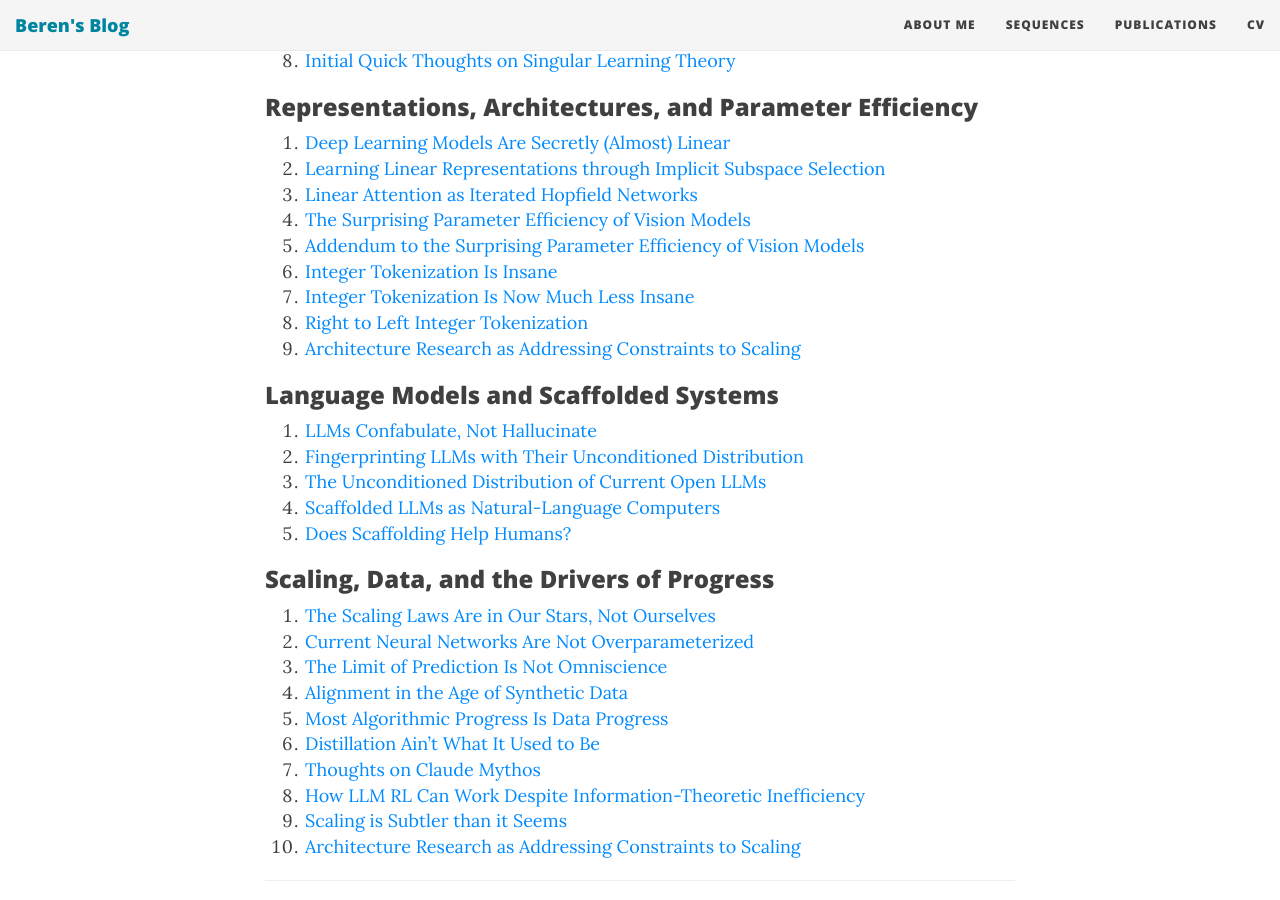
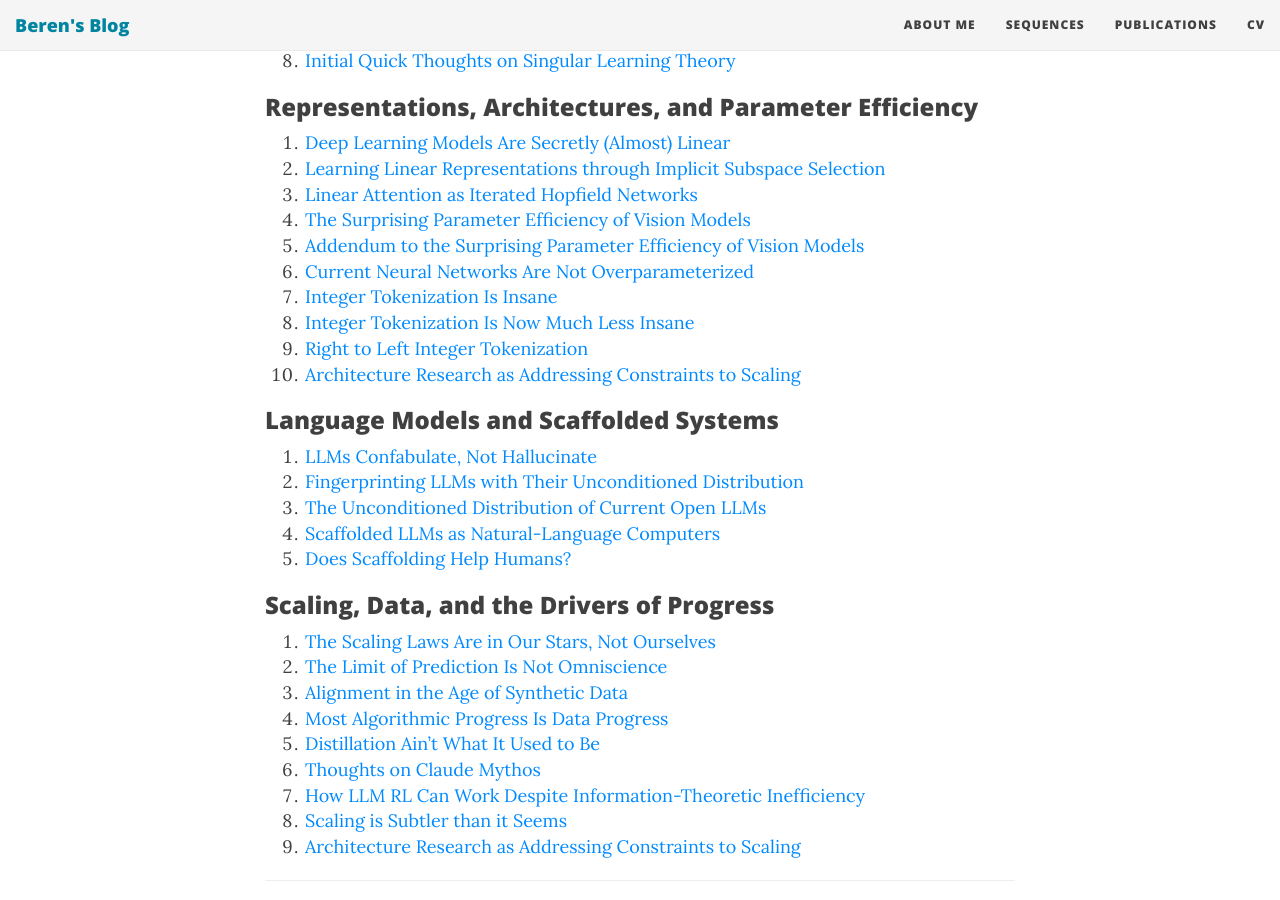
Before and after one commit to BerenMillidge/BerenMillidge.github.io, a Jekyll site: the page built from sequences.md, in a window 1280 px wide and 900 px high, scrolled down 3728 px. Built offline with Jekyll 4.4.1, drawn with Linux system fonts in a browser that asks for light colours; nearby versions of some CDN libraries; some of the changed lines change nothing that is shown.

Commit message:
Update sequences.md

```diff
--- a/sequences.md
+++ b/sequences.md
@@ -138,10 +138,11 @@ This sequence collects my writing on the contemporary deep-learning paradigm: wh
 3. [Linear Attention as Iterated Hopfield Networks]({% post_url 2024-03-03-Linear-Attention-as-Iterated-Hopfield-Networks %})
 4. [The Surprising Parameter Efficiency of Vision Models]({% post_url 2023-04-04-Surprising-parameter-efficiency-vision-models %})
 5. [Addendum to the Surprising Parameter Efficiency of Vision Models]({% post_url 2024-03-24-Addendum-to-the-Surprising-Parameter-Efficiency-of-Vision-Models %})
-6. [Integer Tokenization Is Insane]({% post_url 2023-02-04-Integer-tokenization-is-insane %})
-7. [Integer Tokenization Is Now Much Less Insane]({% post_url 2024-05-11-Integer-tokenization-is-now-much-less-insane %})
-8. [Right to Left Integer Tokenization]({% post_url 2024-07-07-Right-to-Left-Integer-Tokenization %})
-9. [Architecture Research as Addressing Constraints to Scaling]({% post_url 2026-08-23-Architecture-Research-as-Addressing-Constraints-to-Scaling %})
+6. [Current Neural Networks Are Not Overparameterized]({% post_url 2025-03-01-Current-Neural-Networks-Are-Not-Overparametrized %})
+7. [Integer Tokenization Is Insane]({% post_url 2023-02-04-Integer-tokenization-is-insane %})
+8. [Integer Tokenization Is Now Much Less Insane]({% post_url 2024-05-11-Integer-tokenization-is-now-much-less-insane %})
+9. [Right to Left Integer Tokenization]({% post_url 2024-07-07-Right-to-Left-Integer-Tokenization %})
+10. [Architecture Research as Addressing Constraints to Scaling]({% post_url 2026-08-23-Architecture-Research-as-Addressing-Constraints-to-Scaling %})
 
 ### Language Models and Scaffolded Systems
 
@@ -154,15 +155,14 @@ This sequence collects my writing on the contemporary deep-learning paradigm: wh
 ### Scaling, Data, and the Drivers of Progress
 
 1. [The Scaling Laws Are in Our Stars, Not Ourselves]({% post_url 2025-03-01-The-Scaling-Laws-Are-In-Our-Stars-Not-Ourselves %})
-2. [Current Neural Networks Are Not Overparameterized]({% post_url 2025-03-01-Current-Neural-Networks-Are-Not-Overparametrized %})
-3. [The Limit of Prediction Is Not Omniscience]({% post_url 2025-08-03-The-Limit-Of-Prediction-Is-Not-Omniscience %})
-4. [Alignment in the Age of Synthetic Data]({% post_url 2024-05-11-Alignment-in-the-Age-of-Synthetic-Data %})
-5. [Most Algorithmic Progress Is Data Progress]({% post_url 2025-08-02-Most-Algorithmic-Progress-is-Data-Progress %})
-6. [Distillation Ain’t What It Used to Be]({% post_url 2026-06-12-Distillation-Aint-What-It-Used-To-Be %})
-7. [Thoughts on Claude Mythos]({% post_url 2026-04-11-Thoughts-On-Claude-Mythos %})
-8. [How LLM RL Can Work Despite Information-Theoretic Inefficiency]({% post_url 2026-07-26-How-Can-LLM-RL-Work-Despite-Information-Theoretic-Inefficiency %})
-9. [Scaling is Subtler than it Seems]({% post_url 2026-08-15-Scaling-is-Subtler-than-it-Seems %})
-10. [Architecture Research as Addressing Constraints to Scaling]({% post_url 2026-08-23-Architecture-Research-as-Addressing-Constraints-to-Scaling %})
+2. [The Limit of Prediction Is Not Omniscience]({% post_url 2025-08-03-The-Limit-Of-Prediction-Is-Not-Omniscience %})
+3. [Alignment in the Age of Synthetic Data]({% post_url 2024-05-11-Alignment-in-the-Age-of-Synthetic-Data %})
+4. [Most Algorithmic Progress Is Data Progress]({% post_url 2025-08-02-Most-Algorithmic-Progress-is-Data-Progress %})
+5. [Distillation Ain’t What It Used to Be]({% post_url 2026-06-12-Distillation-Aint-What-It-Used-To-Be %})
+6. [Thoughts on Claude Mythos]({% post_url 2026-04-11-Thoughts-On-Claude-Mythos %})
+7. [How LLM RL Can Work Despite Information-Theoretic Inefficiency]({% post_url 2026-07-26-How-Can-LLM-RL-Work-Despite-Information-Theoretic-Inefficiency %})
+8. [Scaling is Subtler than it Seems]({% post_url 2026-08-15-Scaling-is-Subtler-than-it-Seems %})
+9. [Architecture Research as Addressing Constraints to Scaling]({% post_url 2026-08-23-Architecture-Research-as-Addressing-Constraints-to-Scaling %})
 
 ---
 
```
